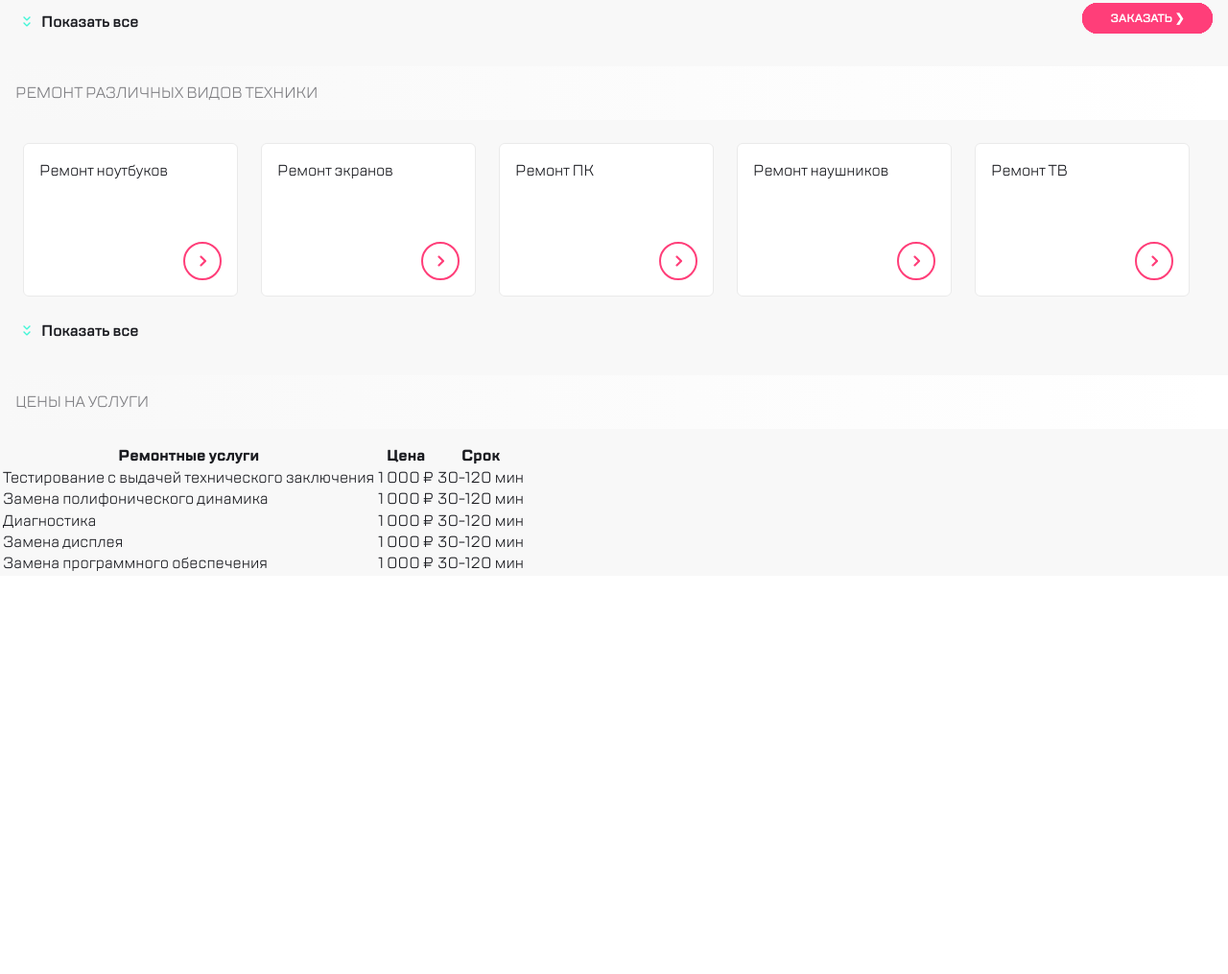
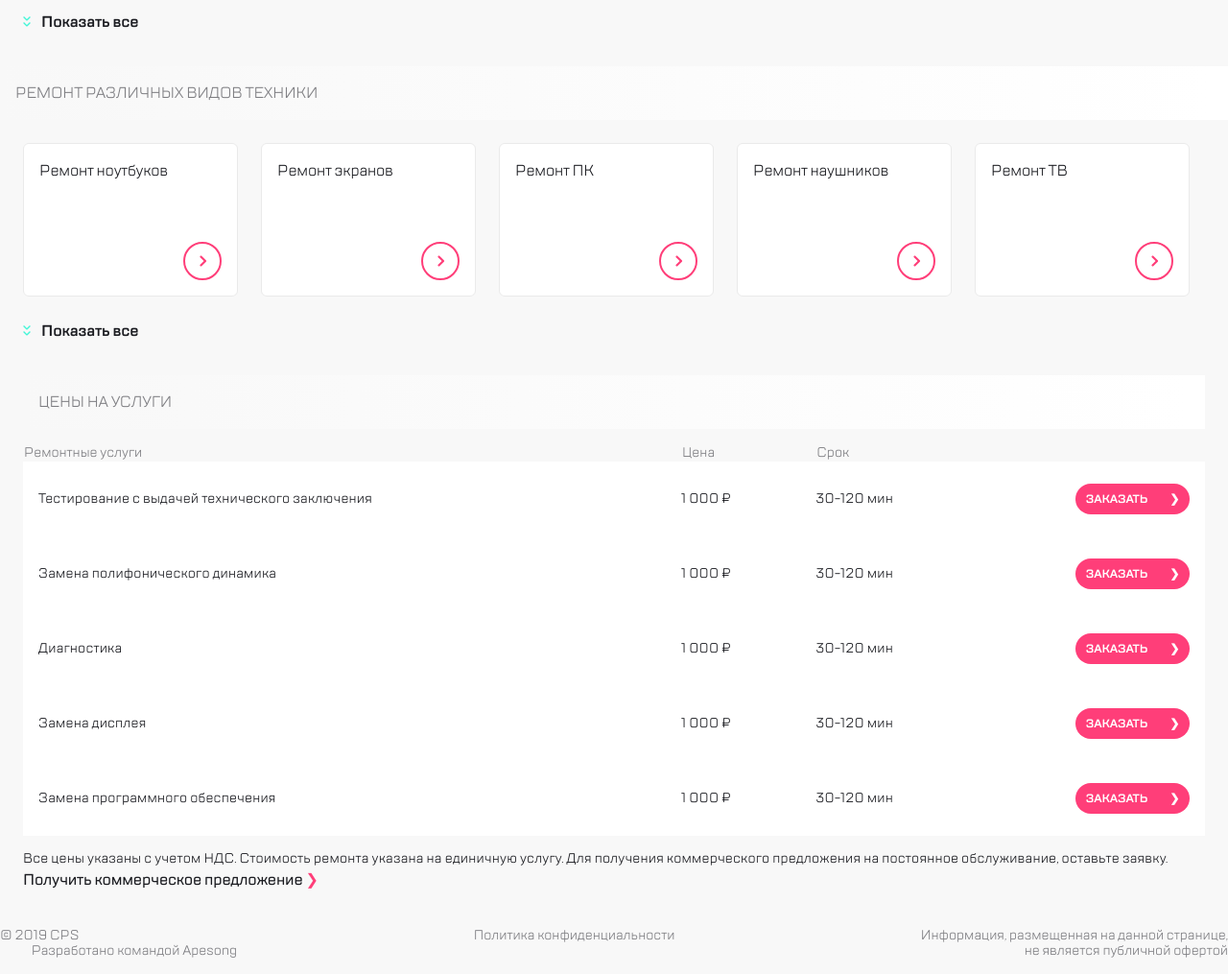
Before and after one commit to Sosockol/block7, a website built with webpack: page src/index.html in a window 1280 px wide. Shown: the part 749-1764 px from the top of the page at 96% size. Before the commit the page ends 1349 px from the top, so only its background shows below. Built offline with nearby package versions, Linux system fonts and the light colour scheme.

```diff
--- a/src/index.html
+++ b/src/index.html
@@ -161,8 +161,6 @@
         </div>
       </aside>
       <!-- Конец Менюшки -->
-
-      <!-- Место для менюшек -->
 
 
       <!-- Начало основной страницы -->
@@ -408,9 +406,9 @@
 
 
         <!-- Swipery 3 -->
-        <section class="l-info">
+        <section class="l-info l-info--withTable">
           <h2 class="l-info__title">ЦЕНЫ НА УСЛУГИ</h2>
-          <nav class="swiper3 l-info__swiper">
+          <nav class="swiper3 l-info__swiper visually-hidden">
             <ul class="swiper-wrapper">
               <li class="swiper-slide swiper__slide swiper__slide--height--200">
                 <ul class="swiper__pricing">
@@ -427,7 +425,7 @@
                     <p class="swiper__price">30-120 мин</p>
                   </li>
                 </ul>
-                <button class="defaultButton swiper__order">ЗАКАЗАТЬ      &#x276F;</button>
+                <button class="defaultButton swiper__order">ЗАКАЗАТЬ          &#x276F;</button>
               </li>
               <li class="swiper-slide swiper__slide swiper__slide--height--200">
                 <ul class="swiper__pricing">
@@ -444,7 +442,7 @@
                     <p class="swiper__price">30-120 мин</p>
                   </li>
                 </ul>
-                <button class="defaultButton swiper__order">ЗАКАЗАТЬ      &#x276F;</button>
+                <button class="defaultButton swiper__order">ЗАКАЗАТЬ          &#x276F;</button>
               </li>
               <li class="swiper-slide swiper__slide swiper__slide--height--200">
                 <ul class="swiper__pricing">
@@ -461,7 +459,7 @@
                     <p class="swiper__price">30-120 мин</p>
                   </li>
                 </ul>
-                <button class="defaultButton swiper__order">ЗАКАЗАТЬ      &#x276F;</button>
+                <button class="defaultButton swiper__order">ЗАКАЗАТЬ          &#x276F;</button>
               </li>
               <li class="swiper-slide swiper__slide swiper__slide--height--200">
                 <ul class="swiper__pricing">
@@ -478,7 +476,7 @@
                     <p class="swiper__price">30-120 мин</p>
                   </li>
                 </ul>
-                <button class="defaultButton swiper__order">ЗАКАЗАТЬ      &#x276F;</button>
+                <button class="defaultButton swiper__order">ЗАКАЗАТЬ          &#x276F;</button>
               </li>
               <li class="swiper-slide swiper__slide swiper__slide--height--200">
                 <ul class="swiper__pricing">
@@ -495,58 +493,64 @@
                     <p class="swiper__price">30-120 мин</p>
                   </li>
                 </ul>
-                <button class="defaultButton swiper__order">ЗАКАЗАТЬ      &#x276F;</button>
+                <button class="defaultButton swiper__order">ЗАКАЗАТЬ          &#x276F;/button>
               </li>
             </ul>
             <div class="swiper-pagination3"></div>
             <div class="swiper__fader swiper__fader--large"></div>
           </nav>
 
-          <table class="priceTable">
-            <thead class="priceTable__header">
+          <table class="priceTable visually-hidden">
+              <tr class="priceTable__header">
+                <td>Ремонтные услуги</td>
+                <td>Цена</td>
+                <td>Срок</td>
+                <td></td>
+              </tr>
+            <tbody class="priceTable__body">
               <tr>
-                <th>Ремонтные услуги</th>
-                <th>Цена</th>
-                <th>Срок</th>
-                <th></th>
-              </tr>
-            </thead>
-            <tbody>
-              <tr>
-                <td>Тестирование с выдачей технического заключения</td>
-                <td>1 000 ₽</td>
-                <td>30-120 мин</td>
-                <td><button class="defaultButton swiper__order">ЗАКАЗАТЬ      &#x276F;</button></td>
+                <td class="priceTable__cell priceTable__firstColumn">Тестирование с выдачей технического заключения</td>
+                <td class="priceTable__cell priceTable__secondColumn">1 000 ₽</td>
+                <td class="priceTable__cell priceTable__thirdColumn">30-120 мин</td>
+                <td class="priceTable__cell priceTable__fourthColumn"><button class="defaultButton priceTable__button">ЗАКАЗАТЬ          &#x276F;</button></td>
               </tr>
               <tr>
-                <td>Замена полифонического динамика</td>
-                <td>1 000 ₽</td>
-                <td>30-120 мин</td>
-                <td><button class="defaultButton swiper__order">ЗАКАЗАТЬ      &#x276F;</button></td>
+                <td class="priceTable__cell priceTable__firstColumn">Замена полифонического динамика</td>
+                <td class="priceTable__cell priceTable__secondColumn">1 000 ₽</td>
+                <td class="priceTable__cell priceTable__thirdColumn">30-120 мин</td>
+                <td class="priceTable__cell priceTable__fourthColumn"><button class="defaultButton priceTable__button">ЗАКАЗАТЬ          &#x276F;</button></td>
               </tr>
               <tr>
-                <td>Диагностика</td>
-                <td>1 000 ₽</td>
-                <td>30-120 мин</td>
-                <td><button class="defaultButton swiper__order">ЗАКАЗАТЬ      &#x276F;</button></td>
+                <td class="priceTable__cell priceTable__firstColumn">Диагностика</td>
+                <td class="priceTable__cell priceTable__secondColumn">1 000 ₽</td>
+                <td class="priceTable__cell priceTable__thirdColumn">30-120 мин</td>
+                <td class="priceTable__cell priceTable__fourthColumn"><button class="defaultButton priceTable__button">ЗАКАЗАТЬ          &#x276F;</button></td>
               </tr>
               <tr>
-                <td>Замена дисплея</td>
-                <td>1 000 ₽</td>
-                <td>30-120 мин</td>
-                <td><button class="defaultButton swiper__order">ЗАКАЗАТЬ      &#x276F;</button></td>
+                <td class="priceTable__cell priceTable__firstColumn">Замена дисплея</td>
+                <td class="priceTable__cell priceTable__secondColumn">1 000 ₽</td>
+                <td class="priceTable__cell priceTable__thirdColumn">30-120 мин</td>
+                <td class="priceTable__cell priceTable__fourthColumn"><button class="defaultButton priceTable__button">ЗАКАЗАТЬ          &#x276F;</button></td>
               </tr>
               <tr>
-                <td>Замена программного обеспечения</td>
-                <td>1 000 ₽</td>
-                <td>30-120 мин</td>
-                <td><button class="defaultButton swiper__order">ЗАКАЗАТЬ      &#x276F;</button></td>
+                <td class="priceTable__cell priceTable__firstColumn">Замена программного обеспечения</td>
+                <td class="priceTable__cell priceTable__secondColumn">1 000 ₽</td>
+                <td class="priceTable__cell priceTable__thirdColumn">30-120 мин</td>
+                <td class="priceTable__cell priceTable__fourthColumn"><button class="defaultButton priceTable__button">ЗАКАЗАТЬ          &#x276F;</button></td>
               </tr>
             </tbody>
           </table>
+          <p class="disclaimer">Все цены указаны с учетом НДС. Стоимость ремонта указана на единичную услугу. Для получения коммерческого предложения на постоянное обслуживание, оставьте заявку.
+            <button class="disclaimer__button defaultButton">Получить коммерческое предложение    <span class="defaultButton__arrow">&#x276F;</span></button>
+          </p>
         </section>
+        <footer class="footer">
+          <p class="footer__paragraph">© 2019 CPS
+            Разработано командой Apesong</p>
+          <p class="footer__paragraph">Политика конфиденциальности</p>
+          <p class="footer__paragraph">Информация, размещенная на данной странице, не является публичной офертой</p>
+        </footer>
       </main>
       </div>
-    </main>
   </body>
 </html>
--- a/src/js/index.js
+++ b/src/js/index.js
@@ -70,34 +70,42 @@
   }
 });
 
-let expandable = document.querySelectorAll('.l-info__expandable');
+const expandable = document.querySelectorAll('.l-info__expandable');
+const table = document.querySelector('.priceTable');
 
 document.addEventListener('DOMContentLoaded', function () {
   if (768 > window.screen.width) {
     firstSwiper.el.classList.remove(hideClass);
     secondSwiper.el.classList.remove(hideClass);
+    thirdSwiper.el.classList.remove(hideClass);
   }
-
 
   if (768 <= window.screen.width) {
     expandable[0].classList.remove(hideClass);
     expandable[1].classList.remove(hideClass);
+    table.classList.remove(hideClass);
   }
 });
 
 window.addEventListener('resize', () => {
   if (768 > window.screen.width) {
     firstSwiper.el.classList.remove(hideClass);
+    secondSwiper.el.classList.remove(hideClass);
+    thirdSwiper.el.classList.remove(hideClass);
+
     expandable[0].classList.add(hideClass);
     expandable[1].classList.add(hideClass);
+    table.classList.add(hideClass);
   }
-
 
   if (768 <= window.screen.width) {
     expandable[0].classList.remove(hideClass);
     expandable[1].classList.remove(hideClass);
+    table.classList.remove(hideClass);
+
     firstSwiper.el.classList.add(hideClass);
     secondSwiper.el.classList.add(hideClass);
+    thirdSwiper.el.classList.add(hideClass);
   }
 });
 
--- a/src/scss/_defaultButton.scss
+++ b/src/scss/_defaultButton.scss
@@ -5,9 +5,6 @@
   color: inherit;
   background-color: transparent;
   cursor: pointer;
-  font-family: 'TT Lakes', sans-serif;
-  color: $text;
-  font-size: 0px;
 
   &:hover {
     transform: scale(0.9);
@@ -28,4 +25,10 @@
     display: inline-block;
     font-size: 16px;
   }
+
+    // .defaultButton__arrow
+
+    &__arrow {
+      color: #FF3E79;
+    }
 }
--- /dev/null
+++ b/src/scss/_disclaimer.scss
@@ -0,0 +1,20 @@
+.disclaimer {
+  font-size: 14px;
+  line-height: 20px;
+  letter-spacing: 0.2px;
+  text-align: left;
+
+  color: #1B1C21;
+
+  // .disclaimer__button
+
+  &__button {
+    display: block;
+    font-size: 16px;
+    line-height: 24px;
+    letter-spacing: -0.2px;
+    text-align: left;
+    color: #1B1C21;
+    font-weight: 500;
+  }
+}
--- /dev/null
+++ b/src/scss/_footer.scss
@@ -0,0 +1,36 @@
+.footer {
+  text-align: center;
+  color: #7E7E82;
+  font-size: 14px;
+  line-height: 16px;
+  letter-spacing: 0px;
+  background-color: $mainBg;
+  display: block;
+
+  @media (min-width: $tablet) {
+    display: flex;
+    justify-content: space-between;
+    text-align: left;
+  }
+  // .footer__paragraph
+
+  &__paragraph {
+    padding: 0;
+    margin: 0;
+    white-space: pre-wrap;
+    margin-bottom: 16px;
+
+    @media (min-width: $tablet) {
+      text-align: left;
+      max-width: 330px;
+
+
+
+      &:last-child {
+        text-align: right;
+      }
+    }
+
+
+  }
+}
--- a/src/scss/_l-desktopContainer.scss
+++ b/src/scss/_l-desktopContainer.scss
@@ -3,6 +3,5 @@
   @media (min-width: $desktop) {
     display: flex;
     justify-content: center;
-    height: 5000px;
   }
 }
--- a/src/scss/_l-info.scss
+++ b/src/scss/_l-info.scss
@@ -23,7 +23,8 @@
     overflow: hidden;
   }
 
-  // .l-info__expandable
 
-  &__expandable {}
+  &--withTable {
+    padding: 0px 24px 24px 24px;
+  }
 }
--- /dev/null
+++ b/src/scss/_priceTable.scss
@@ -0,0 +1,69 @@
+.priceTable {
+  text-align: left;
+  background-color: $mainBg;
+  font-family: 'TT Lakes', sans-serif;
+  color: $text;
+  font-size: 16px;
+  width: 100%;
+  border-spacing: 0px;
+  border-collapse: collapse;
+  padding-inline: 24px;
+
+  &__header {
+    padding-top: 24px;
+    font-size: 14px;
+    line-height: 16px;
+    letter-spacing: 0px;
+    color: #7E7E82;
+    font-weight: normal;
+  }
+
+  &__body {
+    background-color: white;
+    color: #1B1C21;
+    border-radius: 10px;
+  }
+
+  &__cell {
+    font-size: 14px;
+    line-height: 18px;
+    letter-spacing: 0.2px;
+    padding-block: 23px;
+  }
+
+  &__firstColumn {
+    width: 350px;
+    padding-inline-start: 16px;
+  }
+
+  &__secondColumn {
+    width: 75px;
+    padding-inline: 0;
+  }
+
+  &__thirdColumn {
+    width: 80px;
+    padding-inline: 0;
+  }
+
+  &__fourthColumn {
+    width: 120px;
+    padding-inline-end: 16px;
+    text-align: right;
+  }
+
+  &__button {
+    width: 119px;
+    height: 32px;
+    background: #FF3E79;
+    color: #FFFFFF;
+    border: 0;
+    border-radius: 16px;
+    font-size: 12px;
+    line-height: 24px;
+    letter-spacing: -0.1px;
+    text-align: center;
+    font-weight: 600;
+    white-space: pre;
+  }
+}
--- a/src/scss/_swipable.scss
+++ b/src/scss/_swipable.scss
@@ -67,6 +67,7 @@
     position: absolute;
     bottom: 16px;
     right: 16px;
+    white-space: pre;
   }
 
   // .swiper__pricing
--- a/src/scss/style.scss
+++ b/src/scss/style.scss
@@ -1,13 +1,13 @@
 @import './fontFace',
 './variables',
 './visually-hidden',
+'./defaultButton',
 '../../node_modules/swiper/swiper',
 '../../node_modules/swiper/modules/pagination.css',
 '../../node_modules/normalize.css/normalize.css';
 
 
-@import './defaultButton',
-'./desktopHeader',
+@import './desktopHeader',
 './navbar',
 './slider',
 './menuList',
@@ -15,7 +15,10 @@
 './contactsList',
 './iconList',
 './swipable',
-'./expandable';
+'./expandable',
+'./priceTable',
+'./footer',
+'./disclaimer';
 
 @import './l-header',
 './l-main',
```
